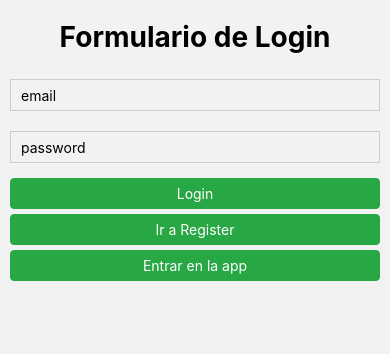
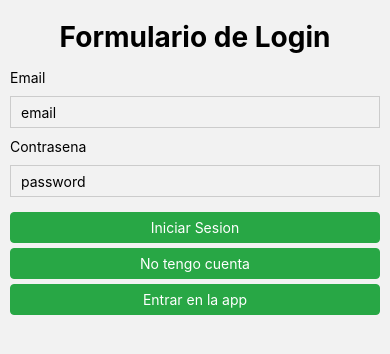
Before and after one commit to mariacavanagh/proyectointegrador2, a React Native app in the folder proyectofinal/: screen /Profile in a window 390 px wide. Shown: the top 354 px of the page. Built offline with nearby package versions, Linux system fonts and the light colour scheme.

Commit message:
Styles Profile, detalles parecidos a la maqueta

```diff
--- a/proyectofinal/src/screens/Login.js
+++ b/proyectofinal/src/screens/Login.js
@@ -38,6 +38,7 @@ class Login extends Component {
       return (
         <View style={styles.container}>
           <Text style={styles.title}>Formulario de Login</Text>
+          <Text>Email</Text>
           <TextInput
             style={styles.input}
             keyboardType="email-address"
@@ -45,6 +46,7 @@ class Login extends Component {
             onChangeText={text => this.setState({ email: text })}
             value={this.state.email}
           />
+          <Text>Contrasena</Text>
           <TextInput
             style={styles.input}
             keyboardType="default"
@@ -54,10 +56,10 @@ class Login extends Component {
             value={this.state.password}
           />
           <Pressable style={styles.button} onPress={() => this.onSubmit(this.state.email, this.state.password)}>
-            <Text style={styles.buttonText}>Login</Text>
+            <Text style={styles.buttonText}>Iniciar Sesion</Text>
           </Pressable>
           <Pressable style={styles.button} onPress={() => this.props.navigation.navigate("Register")}>
-            <Text style={styles.buttonText}>Ir a Register</Text>
+            <Text style={styles.buttonText}>No tengo cuenta</Text>
           </Pressable>
           <Pressable style={styles.button} onPress={() => this.props.navigation.navigate("HomeMenu")}>
             <Text style={styles.buttonText}>Entrar en la app</Text>
--- a/proyectofinal/src/screens/Profile.js
+++ b/proyectofinal/src/screens/Profile.js
@@ -1,6 +1,6 @@
 import React, { Component } from "react";
 import { Pressable } from "react-native";
-import { View, Text } from "react-native-web";
+import { View, Text, StyleSheet } from "react-native-web";
 import { auth, db } from '../firebase/config';
 
 class Profile extends Component{
@@ -37,16 +37,72 @@ class Profile extends Component{
     render(){
         return (
         <View>
-        <Text>Tu Perfil</Text>
-        <View>
-          <Text>Usuario: {this.state.username}</Text>
-          <Text>Email: {this.state.email}</Text>
+        <Text style={styles.titulo}>Tu Perfil</Text>
+        <View style={styles.cajaUsuario}>
+          <Text style={styles.textoCaja}> {this.state.username}</Text>
+          <Text style={styles.textoCaja}> {this.state.email}</Text>
         </View>
-        <Text>Tus posteos: </Text>
-        <Pressable onPress={()=> this.logout('Login')}>
-        <Text>Cerrar Sesion</Text> </Pressable>
+        <Text style={styles.subtitulo}>Tus posteos: </Text>
+        <Pressable style={styles.logoutButton} onPress={()=> this.logout('Login')}>
+        <Text style={styles.logoutButtonText}>Cerrar Sesion</Text> </Pressable>
         </View>
     )}
 }
 
+
+const styles = StyleSheet.create({
+  container: {
+    flex: 1,
+    backgroundColor: '#F9F7F7',
+    alignItems: 'center',
+    justifyContent: 'center',
+    padding: 20,
+  },
+  titulo: {
+    fontSize: 26,
+    fontWeight: 'bold',
+    color: 'black',
+    marginBottom: 15,
+  },
+  subtitulo: {
+    fontSize: 20,
+    fontWeight: '600',
+    color: 'black',
+    marginBottom: 10,
+  },
+  cajaUsuario: {
+    backgroundColor: '#C4E3CB',
+    padding: 15,
+    borderRadius: 12,
+    width: '90%',
+    alignItems: 'center',
+    marginBottom: 15,
+    shadowColor: '#000',
+    shadowOpacity: 0.1,
+    shadowRadius: 4,
+  },
+  textoCaja: {
+    fontSize: 16,
+    color: '#333',
+    marginBottom: 4,
+  },
+
+  logoutButton: {
+    backgroundColor: '#c63623ff',
+    paddingVertical: 12,
+    paddingHorizontal: 25,
+    borderRadius: 25,
+    marginTop: 20,
+    shadowColor: '#000',
+    shadowOpacity: 0.2,
+    shadowRadius: 4,
+  },
+  logoutButtonText: {
+    color: '#fff',
+    fontWeight: 'bold',
+    fontSize: 16,
+  },
+});
+
+
 export default Profile;
--- a/proyectofinal/src/screens/Register.js
+++ b/proyectofinal/src/screens/Register.js
@@ -32,16 +32,19 @@ class Register extends Component{
         return (
             <View style={styles.container}>
                 <Text style={styles.title}> Formulario de register </Text>
+                <Text>Email</Text>
                 <TextInput style={styles.input}
                     keyboardType="email-address"
                     placeholder="email"
                     onChangeText={ text => this.setState({email:text})}
                     value={this.state.email}/>
+                <Text>Nombre de Usuario</Text>
                 <TextInput style={styles.input}
                     keyboardType="default"
                     placeholder="user"
                     onChangeText={ text => this.setState({user:text})}
                     value={this.state.user}/>
+                <Text>Contrasena</Text>
                 <TextInput style={styles.input}
                     keyboardType="default"
                     placeholder="password"
@@ -53,7 +56,7 @@ class Register extends Component{
 
                 </Pressable>
                 <Pressable style={styles.button} onPress={ () => this.props.navigation.navigate("Login")}>
-                    <Text style={styles.buttonText}>Ir a Login</Text>
+                    <Text style={styles.buttonText}>Ya tengo cuenta</Text>
                 </Pressable>
 
             </View>
```
